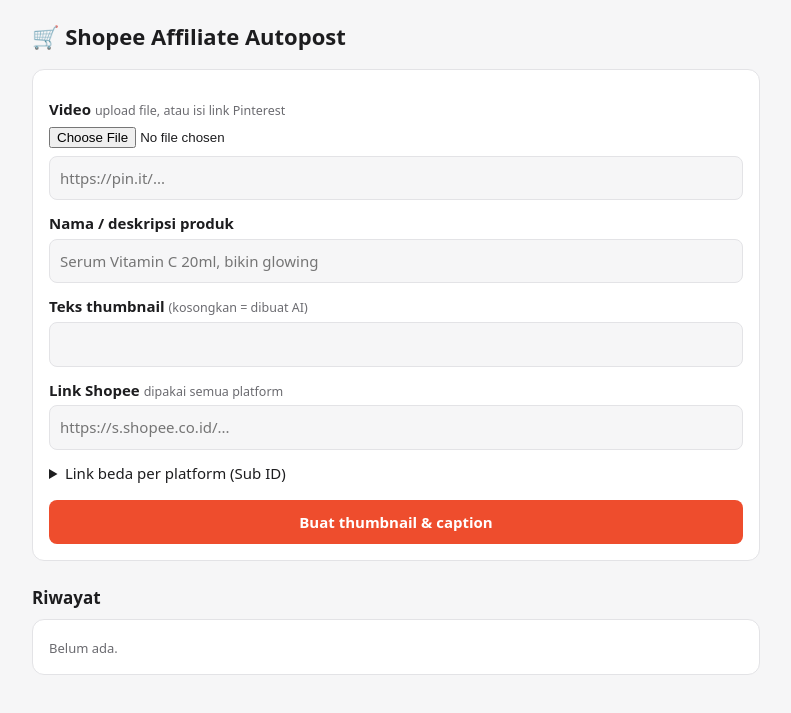
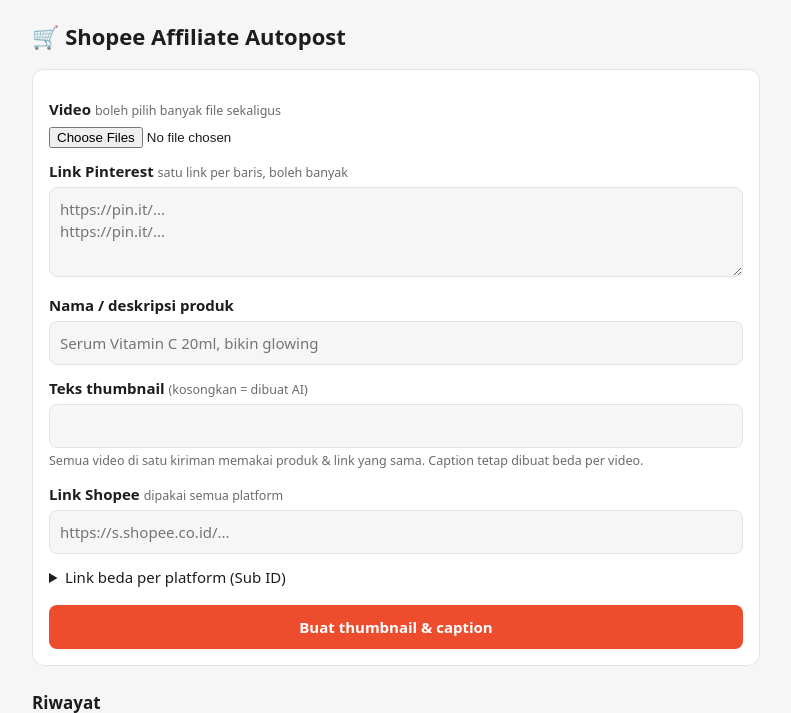
Before and after one commit to hypeproduk-gif/AI-Agent-CS, a Flask app: template shopee-affiliate/templates/index.html in a window 1280 px wide. Shown: the top 713 px of the page, without its empty margins (244-1035 px from the left). Before the commit the page ends 675 px from the top, so only its background shows below. Run offline with Flask 3, Linux system fonts and the light colour scheme; the template is opened without the code that fills it, so the values that code supplies are empty; some libraries are stand-ins or nearby versions.

Commit message:
Shopee autopost web: batch upload of multiple videos / Pinterest links
Co-Authored-By: Claude Opus 5.5 <noreply@anthropic.com>
Claude-Session: https://claude.ai/code/session_01QsKgi3ZjhWDvNXKEc1fuBa

```diff
--- a/shopee-affiliate/app.py
+++ b/shopee-affiliate/app.py
@@ -55,30 +55,46 @@ def index():
 @login_required
 def generate():
     f = request.form
-    slug = time.strftime("%Y%m%d-%H%M%S")
-    folder = ap.OUT / slug
-    folder.mkdir(parents=True)
-    try:
-        upload = request.files.get("video")
-        if upload and upload.filename:
+    links = {k: (f.get(f"shopee_{k}") or f.get("shopee") or "").strip() for k in PLATFORMS}
+    sources = []
+    base = time.strftime("%Y%m%d-%H%M%S")
+    for i, up in enumerate(u for u in request.files.getlist("video") if u.filename):
+        folder = ap.OUT / f"{base}-{len(sources) + 1}"
+        folder.mkdir(parents=True)
+        up.save(folder / "video.mp4")
+        sources.append((folder.name, None))
+    for url in f.get("pin", "").split():
+        folder = ap.OUT / f"{base}-{len(sources) + 1}"
+        folder.mkdir(parents=True)
+        sources.append((folder.name, url.strip()))
+    if not sources:
+        return "Isi video atau link Pinterest", 400
+    for slug, url in sources:
+        save(slug, {"slug": slug, "produk": f["produk"], "judul": f.get("judul", ""),
+                    "video": "video.mp4", "links": links, "headline": "", "pin": url,
+                    "text": {k: "" for k in PLATFORMS}, "status": {}, "gen": "antre..."})
+    threading.Thread(target=run_generate, args=([s for s, _ in sources],), daemon=True).start()
+    return redirect(url_for("job", slug=sources[0][0]) if len(sources) == 1 else url_for("index"))
+
+
+def run_generate(slugs: list):
+    for slug in slugs:
+        folder = ap.OUT / slug
+        j = load(slug)
+        j["gen"] = "memproses..."; save(slug, j)
+        try:
             video = folder / "video.mp4"
-            upload.save(video)
-        elif f.get("pin"):
-            video = ap.download_pinterest(f["pin"].strip(), folder)
-        else:
-            return "Isi video atau link Pinterest", 400
-        links = {k: (f.get(f"shopee_{k}") or f.get("shopee") or "").strip() for k in PLATFORMS}
-        cap = ap.make_caption(f["produk"], links["fb"])
-        judul = f.get("judul") or cap["judul"]
-        ap.make_thumbnail(video, judul, folder)
-    except Exception as e:
-        shutil.rmtree(folder, ignore_errors=True)
-        return f"Gagal: {e}", 500
-    save(slug, {"slug": slug, "produk": f["produk"], "judul": judul, "video": video.name,
-                "links": links, "headline": cap["headline"],
-                "text": {"fb": cap["fb"], "ig": cap["ig"], "threads": cap["threads"]},
-                "status": {}})
-    return redirect(url_for("job", slug=slug))
+            if j["pin"]:
+                video = ap.download_pinterest(j["pin"], folder)
+            cap = ap.make_caption(j["produk"], j["links"]["fb"])
+            j["judul"] = j["judul"] or cap["judul"]
+            ap.make_thumbnail(video, j["judul"], folder)
+            j.update(video=video.name, headline=cap["headline"], gen="",
+                     text={"fb": cap["fb"], "ig": cap["ig"], "threads": cap["threads"]})
+        except Exception as e:
+            traceback.print_exc()
+            j["gen"] = f"❌ {e}"[:300]
+        save(slug, j)
 
 
 @app.get("/job/<slug>")
--- a/shopee-affiliate/templates/index.html
+++ b/shopee-affiliate/templates/index.html
@@ -1,13 +1,15 @@
 {% extends "base.html" %}{% block body %}
 <h1>🛒 Shopee Affiliate Autopost</h1>
 <form class="card" method="post" action="/generate" enctype="multipart/form-data" onsubmit="this.classList.add('busy')">
-  <label>Video <small>upload file, atau isi link Pinterest</small></label>
-  <input type="file" name="video" accept="video/*">
-  <input type="url" name="pin" placeholder="https://pin.it/..." style="margin-top:8px">
+  <label>Video <small>boleh pilih banyak file sekaligus</small></label>
+  <input type="file" name="video" accept="video/*" multiple>
+  <label>Link Pinterest <small>satu link per baris, boleh banyak</small></label>
+  <textarea name="pin" style="min-height:90px" placeholder="https://pin.it/...&#10;https://pin.it/..."></textarea>
   <label>Nama / deskripsi produk</label>
   <input type="text" name="produk" required placeholder="Serum Vitamin C 20ml, bikin glowing">
   <label>Teks thumbnail <small>(kosongkan = dibuat AI)</small></label>
   <input type="text" name="judul">
+  <small>Semua video di satu kiriman memakai produk & link yang sama. Caption tetap dibuat beda per video.</small>
   <label>Link Shopee <small>dipakai semua platform</small></label>
   <input type="url" name="shopee" placeholder="https://s.shopee.co.id/...">
   <details><summary style="margin-top:12px;cursor:pointer">Link beda per platform (Sub ID)</summary>
@@ -15,11 +17,13 @@
     <div><label>{{ n }}</label><input type="url" name="shopee_{{ k }}"></div>{% endfor %}</div>
   </details>
   <button>Buat thumbnail & caption</button>
-  <p class="load">⏳ Memproses video & menulis caption… (±30 detik)</p>
+  <p class="load">⏳ Mengunggah… setelah itu tiap video diproses bergantian (±30 detik/video).</p>
 </form>
 <h2>Riwayat</h2>
 <div class="card list">{% for j in jobs %}
   <a href="/job/{{ j.slug }}">{{ j.slug }} — {{ j.produk }}
-  <span class="st">{% for k, s in j.status.items() %}{{ platforms[k] }}: {{ s[:2] }} {% endfor %}</span></a>
+  <span class="st">{% if j.gen %}{{ j.gen }} {% endif %}{% for k, s in j.status.items() %}{{ platforms[k] }}: {{ s[:2] }} {% endfor %}</span></a>
 {% else %}<span class="st">Belum ada.</span>{% endfor %}</div>
+{% if jobs|selectattr("gen", "in", ["antre...", "memproses..."])|list %}
+<script>setTimeout(() => location.reload(), 5000)</script>{% endif %}
 {% endblock %}
--- a/shopee-affiliate/templates/job.html
+++ b/shopee-affiliate/templates/job.html
@@ -1,6 +1,9 @@
 {% extends "base.html" %}{% block body %}
 <p><a href="/">← Kembali</a></p>
 <h1>{{ job.produk }}</h1>
+{% if job.gen %}<div class="card">⏳ {{ job.gen }}</div>
+{% if job.gen in ["antre...", "memproses..."] %}<script>setTimeout(() => location.reload(), 5000)</script>{% endif %}
+{% else %}
 <div class="row card">
   <div><label>Thumbnail</label><img src="/job/{{ job.slug }}/file/thumbnail.jpg"></div>
   <div><label>Video</label><video src="/job/{{ job.slug }}/file/{{ job.video }}" controls></video></div>
@@ -16,6 +19,7 @@
 </div>{% endfor %}
 <button>🚀 Posting</button>
 </form>
+{% endif %}
 {% if job.status.values()|select("in", ["menunggu...", "memproses..."])|list %}
 <script>setTimeout(() => location.reload(), 5000)</script>{% endif %}
 {% endblock %}
```
